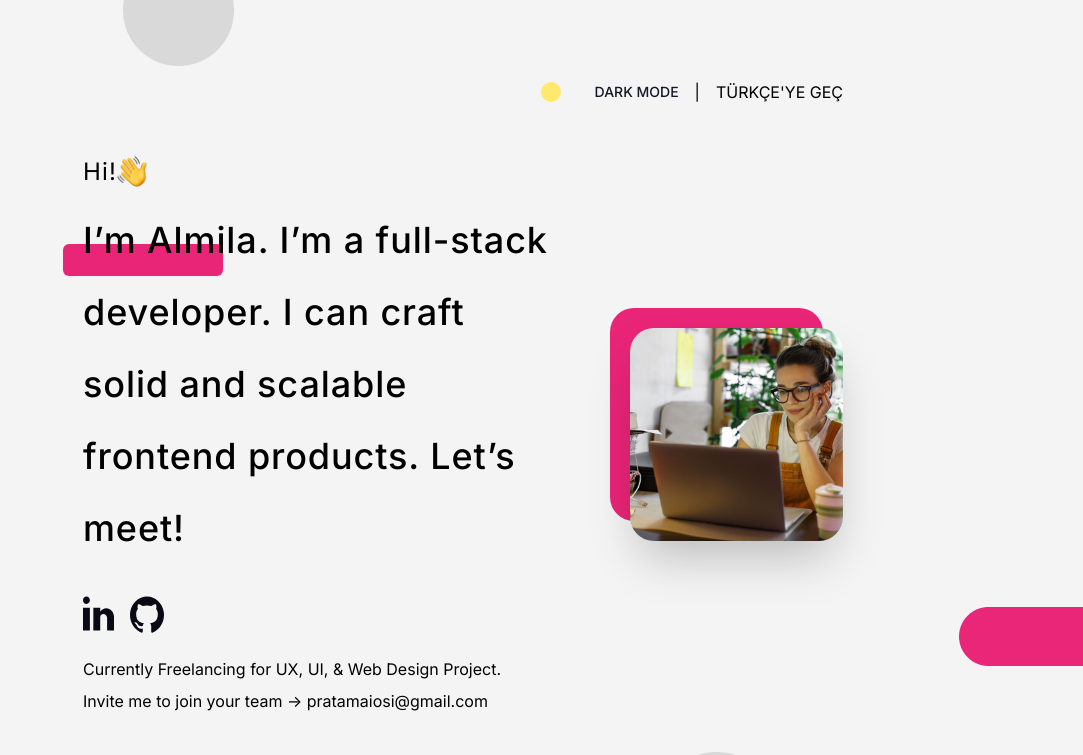
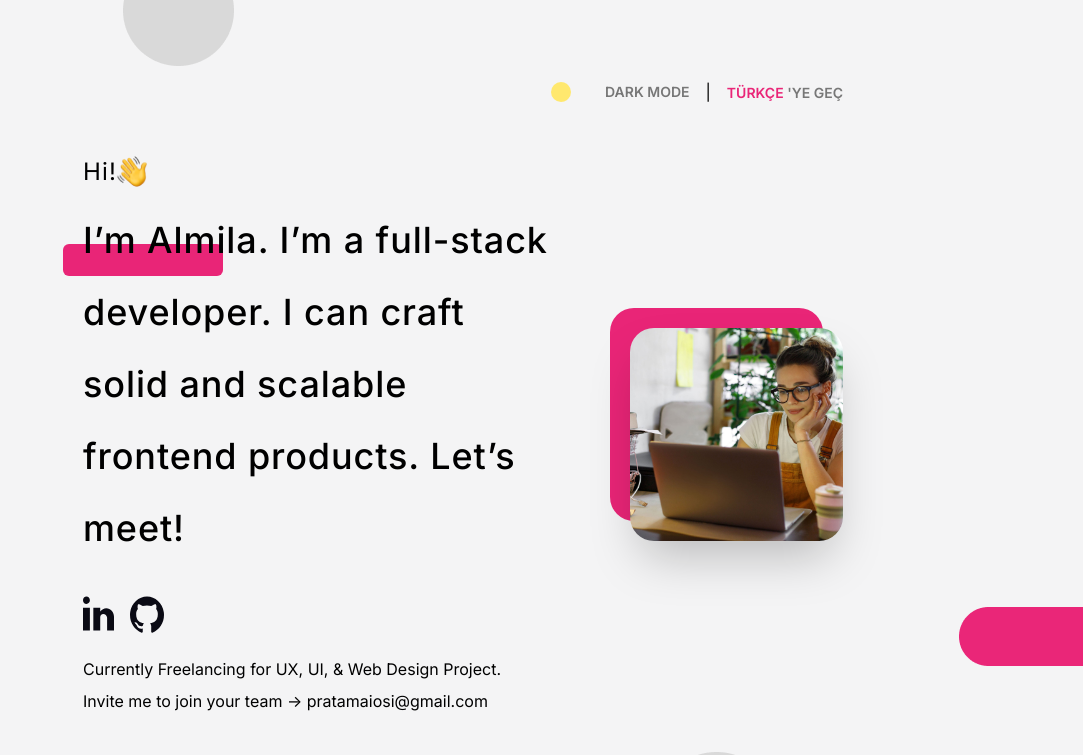
Before and after one commit to Workintech/FSWeb-Frontend-Challenge, a React (Vite) app: page / in a window 1280 px wide. Shown: the top 755 px of the page, without its empty margins (197-1280 px from the left). Built offline with nearby package versions, Linux system fonts and the light colour scheme; a web font is replaced by a local one.

Commit message:
Header css düzenlendi

```diff
--- a/public/en.json
+++ b/public/en.json
@@ -4,7 +4,8 @@
     "greeting": "Hi!",
     "intro": "I’m Almila. I’m a full-stack developer. I can craft solid and scalable frontend products. Let’s meet!",
     "social1": "Currently Freelancing for UX, UI, & Web Design Project.",
-    "social2": "Invite me to join your team -> pratamaiosi@gmail.com",
+    "social2": "Invite me to join your team ->",
+    "social3": "pratamaiosi@gmail.com",
     "skillsTitle": "Skills",
     "profileTitle": "Profile",
     "infoTitle": "Basic Information",
--- a/public/tr.json
+++ b/public/tr.json
@@ -4,7 +4,8 @@
     "greeting": "Merhaba!",
     "intro": "Ben Almila! Full-stack web geliştiriciyim. Güvenilir frontend ürünleri geliştiriyorum. Hadi tanışalım!",
     "social1": "Şu an freelance olarak UX, UI ve Web Tasarımı yapıyorum.",
-    "social2": "Takımına katılmamı istiyorsan ->  pratamaiosi@gmail.com",
+    "social2": "Takımına katılmamı istiyorsan ->",
+    "social3": "pratamaiosi@gmail.com",
     "skillsTitle": "Beceriler",
     "profileTitle": "Profil",
     "infoTitle": "Kısa Özgeçmiş",
--- a/src/components/Header.jsx
+++ b/src/components/Header.jsx
@@ -10,7 +10,7 @@ export default function Header (){
             <label className="inline-flex items-center cursor-pointer">
                 <input type="checkbox" value="" className="sr-only peer" checked={theme === "dark"} onChange={toggleTheme}/>
                 <div className={"relative p-2 w-11 h-6 rounded-full peer dark:bg-pink2 peer-checked:after:translate-x-full rtl:peer-checked:after:-translate-x-full  after:content-[''] after:absolute after:top-[2px] after:start-[2px] after:bg-yellow2  after:rounded-full after:h-5 after:w-5 after:transition-all  peer-checked:bg-black"}></div>
-                <span className="ms-3 text-sm font-medium text-gray-900 dark:text-gray-300">{theme === "dark" ? "LIGHT MODE" : "DARK MODE"}</span>
+                <span className={theme === "dark" ? "ms-3 text-sm font-semibold text-white ":"ms-3 text-sm font-semibold text-gri2 "}>{theme === "dark" ? "LIGHT MODE" : "DARK MODE"}</span>
             </label>
             <p className="px-4"> | </p>
             <LanguageToggle/>
--- a/src/components/Hero.jsx
+++ b/src/components/Hero.jsx
@@ -13,7 +13,7 @@ export default function Hero (){
     console.log("Translations:", translations);
     console.log("Language:", language);
 
-    const {greeting, intro, social1, social2} = translations;
+    const {greeting, intro, social1, social2, social3} = translations;
     const { theme } = useTheme();
 
     return(
@@ -39,7 +39,7 @@ export default function Hero (){
                 </div>
                 <div className="py-4">
                     <p className="my-2" >{social1}</p>
-                    <p>{social2}</p>
+                    <p>{social2} <a href="http://">{social3}</a></p>
                 </div>
             </section>
             <section className="items-start py-20 relative">
--- a/src/components/LanguageToggle.jsx
+++ b/src/components/LanguageToggle.jsx
@@ -1,8 +1,10 @@
 import React, { useContext } from 'react';
 import { LanguageContext } from '../contexts/LanguageContext';
+import { useTheme } from "../contexts/DarkModeContext";
 
 const LanguageToggle = () => {
   const { language, changeLanguage } = useContext(LanguageContext);
+  const { theme, toggleTheme } = useTheme();
 
   const handleLanguageToggle = () => {
     if (language === 'en') {
@@ -13,8 +15,10 @@ const LanguageToggle = () => {
   };
 
   return (
-    <button onClick={handleLanguageToggle}>
-      {language === 'en' ? "TÜRKÇE'YE GEÇ" : "SWITCH TO ENGLISH"}
+    <button onClick={handleLanguageToggle} >
+      {language === 'en' ?
+        <span className={theme === "dark" ? 'text-sm font-semibold text-white' : 'text-sm font-semibold text-gri2'}><span className="first:text-pink2">TÜRKÇE</span> 'YE GEÇ</span> :
+          <span className={theme === "dark" ? 'text-sm font-semibold text-white' : 'text-sm font-semibold text-gri2'}>SWITCH TO<span className="text-pink2"> ENGLISH</span></span>}
     </button>
   );
 };
--- a/src/contexts/LanguageContext.jsx
+++ b/src/contexts/LanguageContext.jsx
@@ -21,18 +21,15 @@ const LanguageProvider = ({ children }) => {
             setLoading(false); // Data yüklenene kadar sayfa render edilmesin
         }
     };
-
-    // Dil değiştiğinde dil dosyasını yükle
     useEffect(() => {
         const fetchData = async () => {
-            await loadTranslations();
+            await loadTranslations();// Dil değiştiğinde dil dosyasını yükle
         };
         fetchData();
     }, [language]);
 
     const changeLanguage = (newLanguage) => {
-        // Yeni dili yükleme işlemi
-        setLanguage(newLanguage);
+        setLanguage(newLanguage); // Yeni dili yükleme işlemi
     };
 
     // Yüklenme durumunu kontrol et, eğer yükleme tamamlanmadıysa yüklenmeyi bekle
--- a/tailwind.config.js
+++ b/tailwind.config.js
@@ -16,7 +16,8 @@ export default {
       'acikkahve':'#484148',
       'koyukahve': '#2a262b',
       'koyuyesil': '#2d3235',
-      'solukyesil': '#495351'
+      'solukyesil': '#495351',
+      'gri2': '#777777'
       }
     },
 
```
